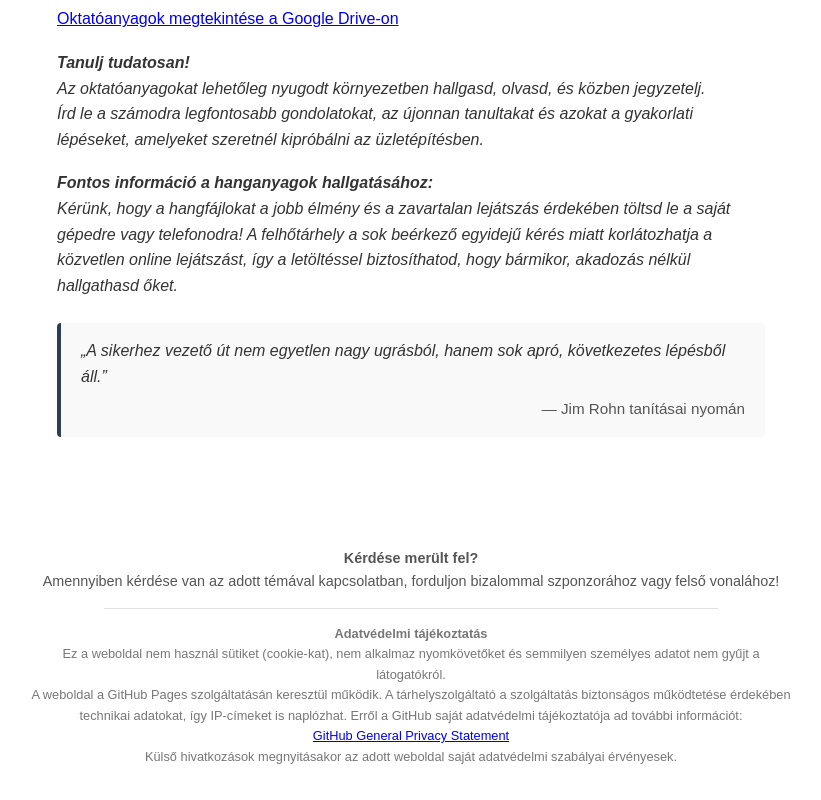
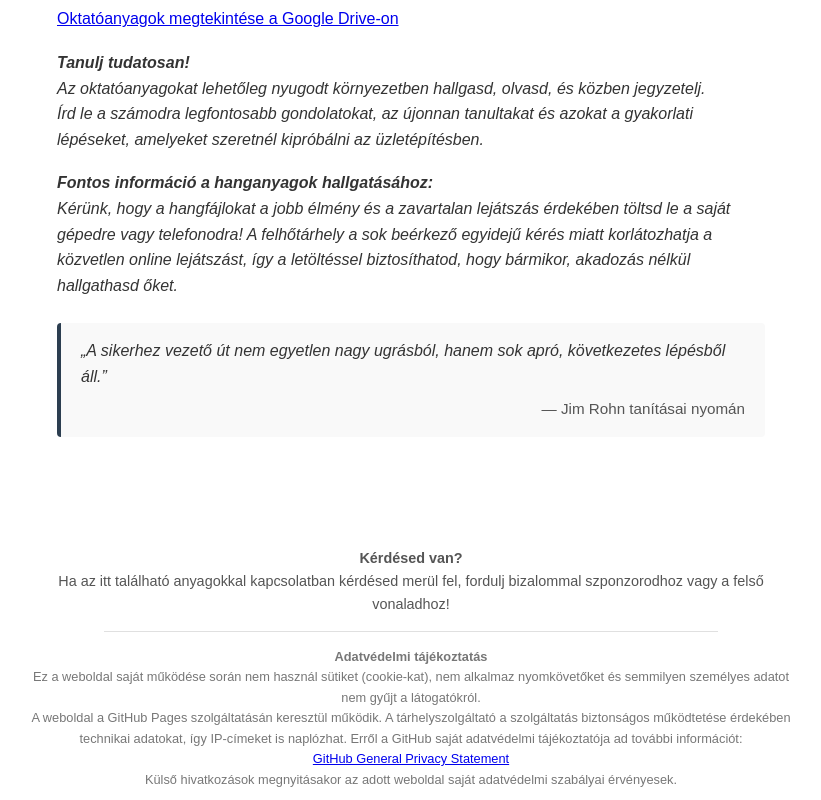
Before and after one commit to cindelzsolt/cindelzsolt.github.io, a plain HTML site: page gyors-indulas.html in a window 1280 px wide. Shown: the part 1106-1906 px from the top of the page, without its empty margins (233-1054 px from the left). Before the commit the page ends 1883 px from the top, so only its background shows below. Drawn offline with Linux system fonts and the light colour scheme.

Commit message:
Magázásból tegezésbe

```diff
--- a/gyors-indulas.html
+++ b/gyors-indulas.html
@@ -78,15 +78,15 @@
             <!-- A LÁBLÉC ITT VAN A LEGJOBB HELYEN, A KERETEN BELÜL: -->
             <footer class="oldal-lablec">
                 <div class="kapcsolat-infok">
-                    <p><strong>Kérdése merült fel?</strong></p>
-                    <p>Amennyiben kérdése van az adott témával kapcsolatban, forduljon bizalommal szponzorához vagy felső vonalához!</p>
+                    <p><strong>Kérdésed van?</strong></p>
+                    <p>Ha az itt található anyagokkal kapcsolatban kérdésed merül fel, fordulj bizalommal szponzorodhoz vagy a felső vonaladhoz!</p>
                 </div>
 
                 <hr class="lablec-elvalaszto">
 
                 <div class="jogi-nyilatkozat">
                     <p><strong>Adatvédelmi tájékoztatás</strong></p>
-                    <p>Ez a weboldal nem használ sütiket (cookie-kat), nem alkalmaz nyomkövetőket és semmilyen személyes adatot nem gyűjt a látogatókról.</p>
+                    <p>Ez a weboldal saját működése során nem használ sütiket (cookie-kat), nem alkalmaz nyomkövetőket és semmilyen személyes adatot nem gyűjt a látogatókról.</p>
                     <p>A weboldal a GitHub Pages szolgáltatásán keresztül működik. A tárhelyszolgáltató a szolgáltatás biztonságos működtetése érdekében technikai adatokat, így IP-címeket is naplózhat. Erről a GitHub saját adatvédelmi tájékoztatója ad további információt:</p>
                     <p><a href="https://docs.github.com/en/site-policy/privacy-policies/github-general-privacy-statement" target="_blank" rel="noopener noreferrer">GitHub General Privacy Statement</a></p>
                     <p>Külső hivatkozások megnyitásakor az adott weboldal saját adatvédelmi szabályai érvényesek.</p>
```
Also changed, not shown: hasznos-linkek.html (+3 -3 lines), index.html (+3 -3 lines), irott-oktatoanyagok.html (+3 -3 lines), kepek.html (+3 -3 lines), kerdezos-lapozos-tajekoztato.html (+3 -3 lines), oktato-hanganyagok.html (+3 -3 lines), videos-oktatoanyagok.html (+3 -3 lines).
